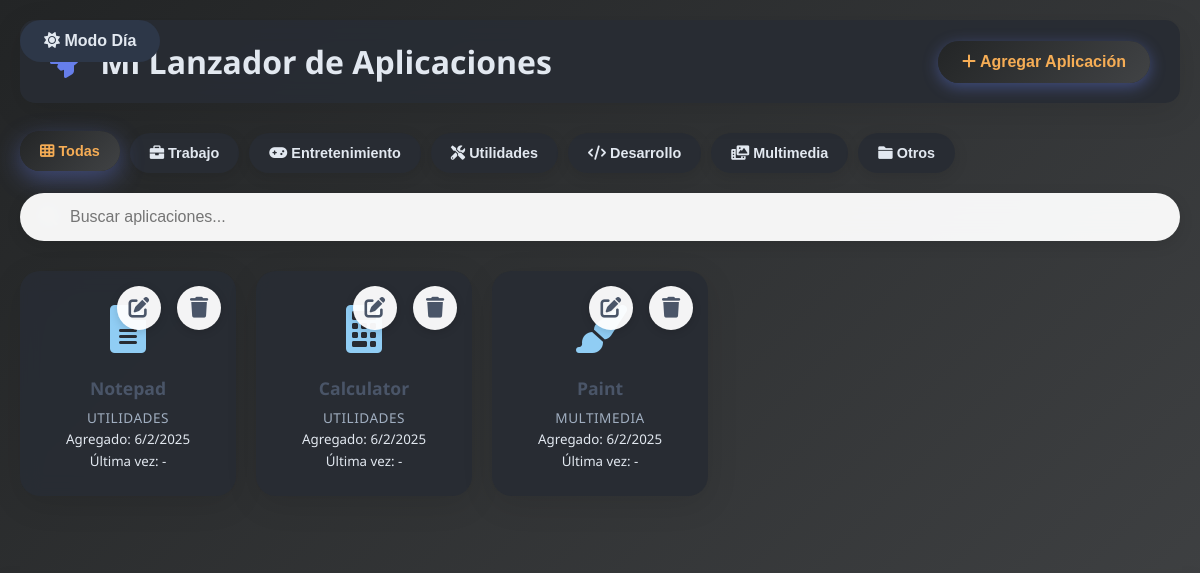
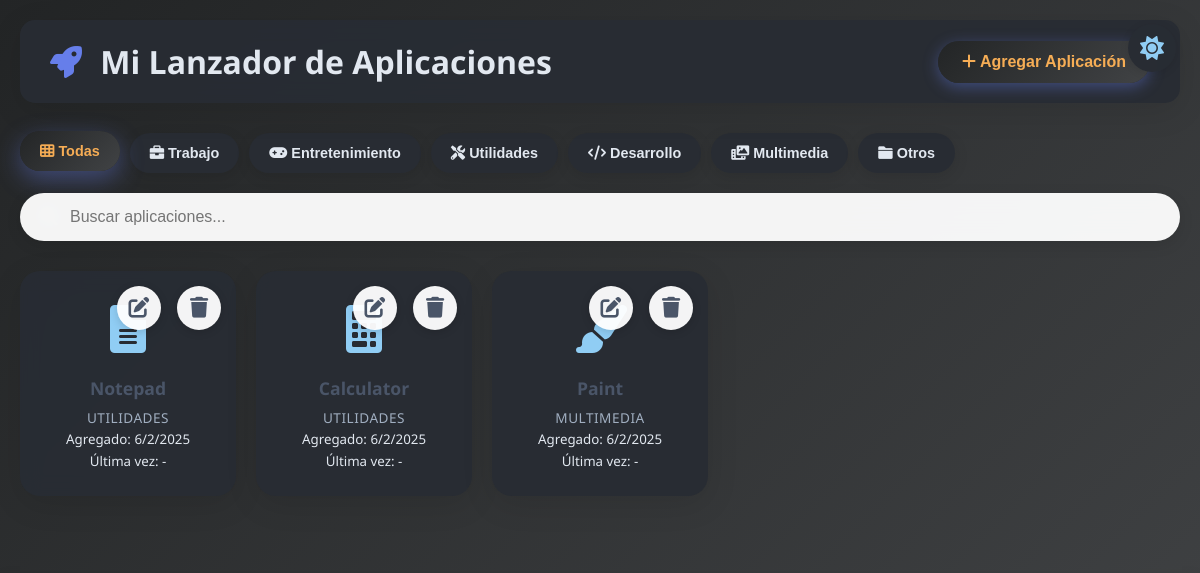
Before and after one commit to franklingutierrez/lanzador-de-aplicaciones, an Electron app: page index.html in a window 1200 px wide. Shown: the top 573 px of the page. Drawn offline with Linux system fonts and the light colour scheme.

Commit message:
icono dia noche

```diff
--- a/index.html
+++ b/index.html
@@ -219,8 +219,8 @@
         <input type="file" id="importFileInput" accept="application/json" style="display:none;">
     </div>
 
-    <button id="themeToggleBtn" class="btn-secondary" style="position: fixed; top: 20px; left: 20px; z-index: 999;">
-        <i class="fas fa-moon"></i> Modo Noche
+    <button id="themeToggleBtn" class="btn-secondary theme-toggle-btn" title="Cambiar modo noche/día">
+        <i class="fas fa-moon"></i>
     </button>
 
     <footer class="main-footer">
--- a/script.js
+++ b/script.js
@@ -486,10 +486,10 @@ function setTheme(theme) {
     document.body.classList.remove('theme-day', 'theme-night');
     if (theme === 'night') {
         document.body.classList.add('theme-night');
-        document.getElementById('themeToggleBtn').innerHTML = '<i class="fas fa-sun"></i> Modo Día';
+        document.getElementById('themeToggleBtn').innerHTML = '<i class="fas fa-sun"></i>';
     } else {
         document.body.classList.add('theme-day');
-        document.getElementById('themeToggleBtn').innerHTML = '<i class="fas fa-moon"></i> Modo Noche';
+        document.getElementById('themeToggleBtn').innerHTML = '<i class="fas fa-moon"></i>';
     }
     localStorage.setItem('theme', theme);
 }
--- a/styles.css
+++ b/styles.css
@@ -584,6 +584,41 @@ search-bar input {
     color: var(--icon-hover, #764ba2);
 }
 
+/* Botón de cambio de tema */
+.theme-toggle-btn {
+    position: fixed;
+    top: 24px;
+    right: 24px;
+    z-index: 1200;
+    width: 48px;
+    height: 48px;
+    border-radius: 50%;
+    display: flex;
+    align-items: center;
+    justify-content: center;
+    font-size: 1.5rem;
+    box-shadow: 0 2px 8px rgba(0, 0, 0, 0.1);
+    padding: 0;
+    background: var(--bg-card, #fff);
+    color: var(--icon-main, #667eea);
+    transition: background 0.2s, color 0.2s;
+}
+
+.theme-toggle-btn:hover {
+    background: var(--btn-primary-bg, #667eea);
+    color: var(--btn-primary-color, #fff);
+}
+
+@media (max-width: 600px) {
+    .theme-toggle-btn {
+        top: 12px;
+        right: 12px;
+        width: 40px;
+        height: 40px;
+        font-size: 1.2rem;
+    }
+}
+
 /* Responsive */
 @media (max-width: 768px) {
     .container {
```
